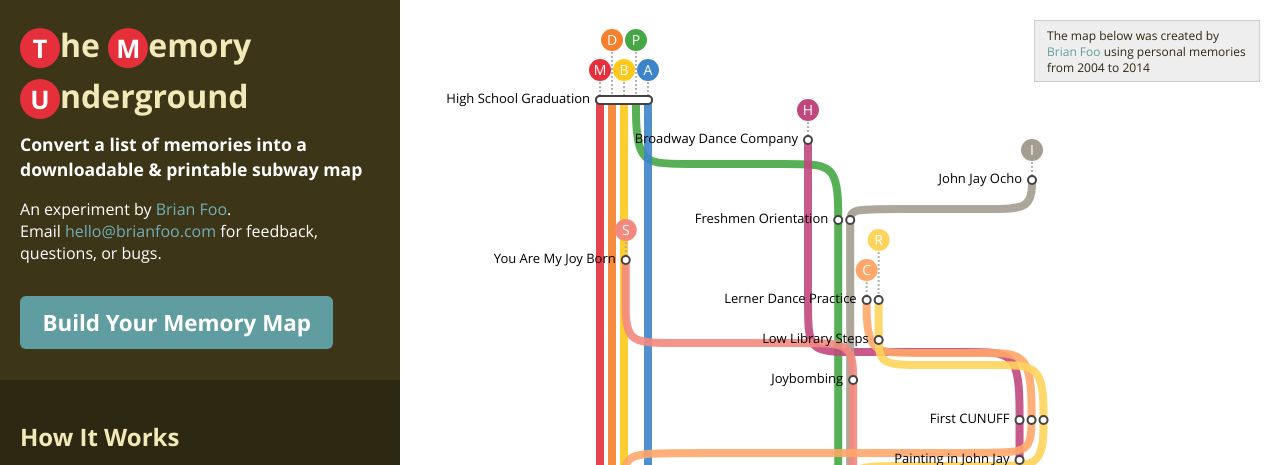
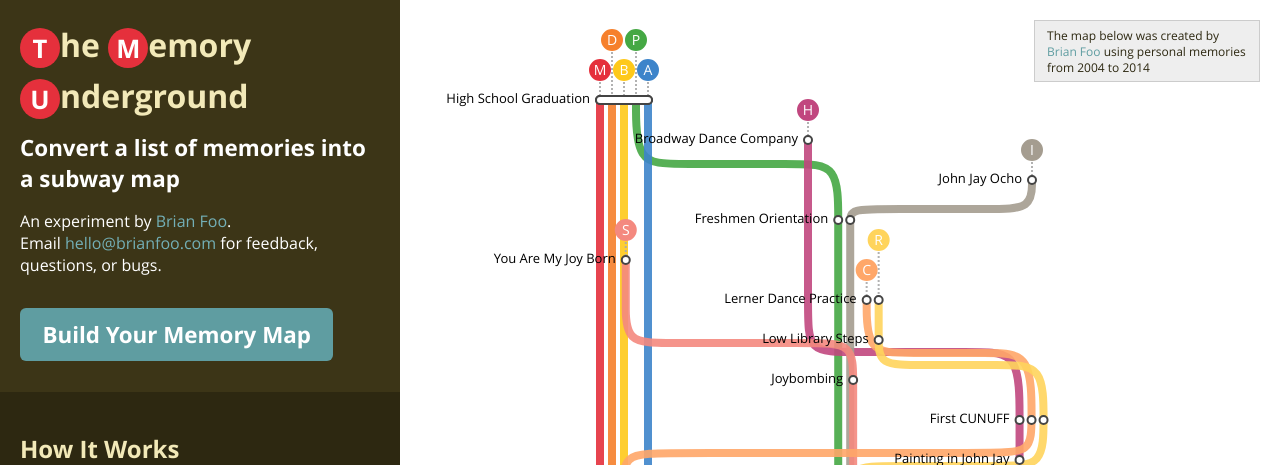
Before and after one commit to beefoo/memory-underground, a CodeIgniter app: page / in a window 1280 px wide. Shown: the top 465 px of the page. Run offline with CodeIgniter, Linux system fonts and the light colour scheme.

Commit message:
removing ssl redirect

```diff
--- a/application/views/home/index.php
+++ b/application/views/home/index.php
@@ -7,7 +7,7 @@
       <h1><span class="circle">T</span>he <span class="circle">M</span>emory<br />
         <span class="circle">U</span>nderground</h1>
 
-      <h3>Convert a list of memories into a downloadable &amp; printable subway map</h3>
+      <h3>Convert a list of memories into a <!-- downloadable &amp; printable --> subway map</h3>
 
       <p>
         An experiment by <a href="http://brianfoo.com" target="_blank">Brian Foo</a>.<br />
--- a/assets/scss/_home.scss
+++ b/assets/scss/_home.scss
@@ -56,7 +56,7 @@ $homeBreakPoint: 900px;
   }
   h3 {
     margin-top: 10px;
-    font-size: 1.1em;
+    font-size: 1.4em;
   }
 }
 
--- a/index.php
+++ b/index.php
@@ -58,11 +58,11 @@ if (defined('ENVIRONMENT'))
  * protocol
  */
 
-if (ENVIRONMENT == 'production' && empty($_SERVER['HTTPS'])) {
+/* if (ENVIRONMENT == 'production' && empty($_SERVER['HTTPS'])) {
   $url = "https://". $_SERVER['SERVER_NAME'] . $_SERVER['REQUEST_URI'];
   header("Location: ".$url, TRUE, 301);
   exit;
-}
+} */
 
 /*
  *---------------------------------------------------------------
```
Also changed, not shown: assets/css/app.css.
